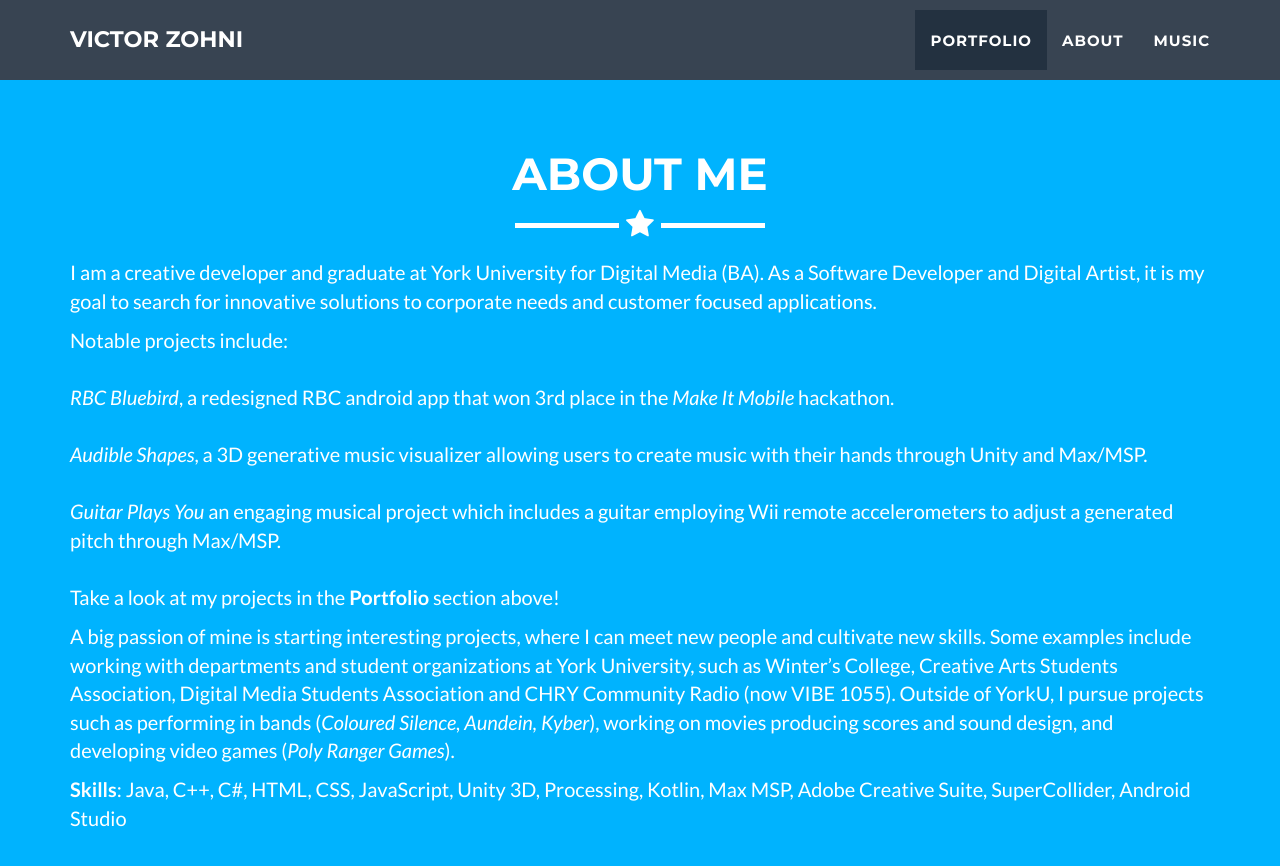
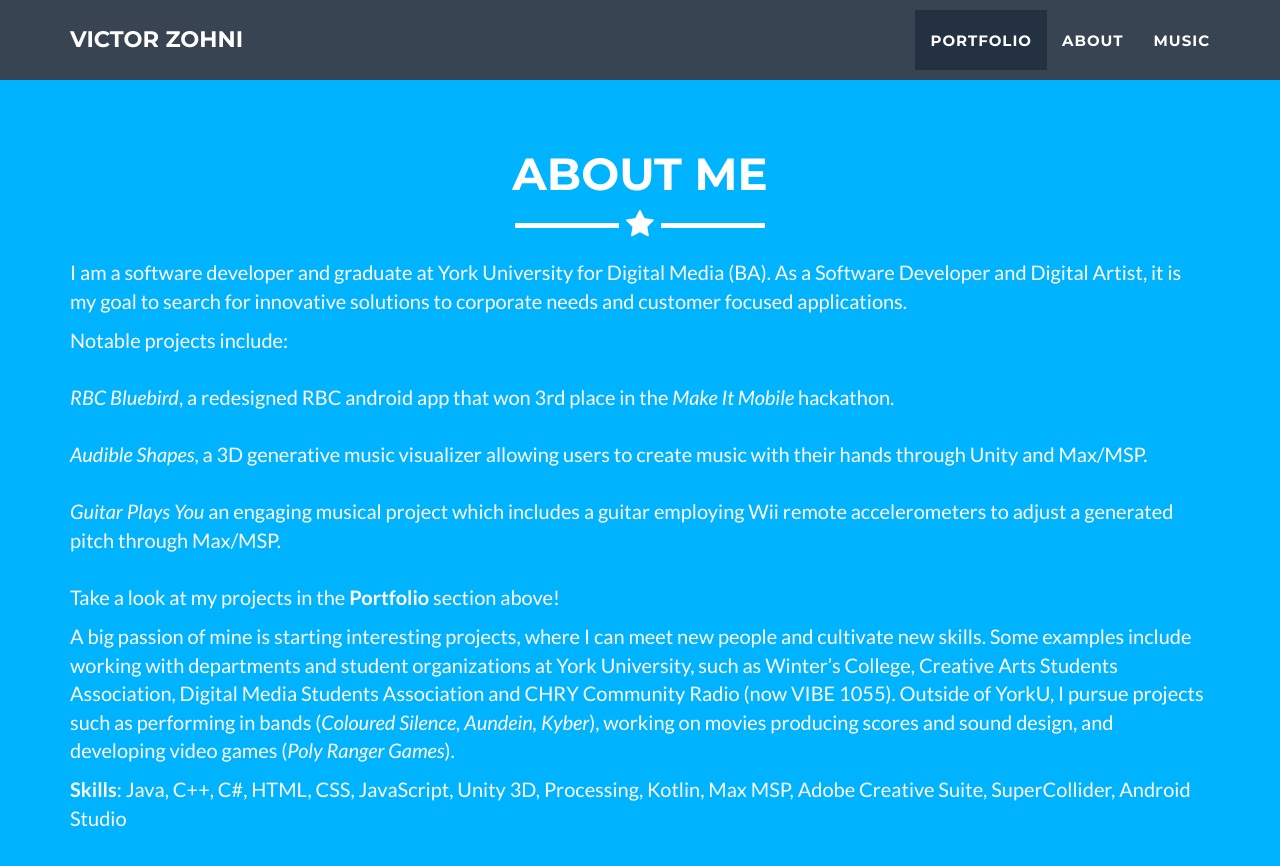
Before and after one commit to vzohni/website3, a Jekyll site: the page built from index.html, in a window 1280 px wide and 900 px high, scrolled down 1905 px. Shown: the top 866 px of the window. Built offline with Jekyll 4.4.1, drawn with Linux system fonts in a browser that asks for light colours; some of the changed text lies outside the part shown.

Commit message:
Change creative developer title to sotware developer

```diff
--- a/_config.yml
+++ b/_config.yml
@@ -2,9 +2,9 @@
 title: Victor Zohni
 email: victorzohni@gmail.com
 url: https://example.github.io
-description: "A website for programmer Victor Zohni!"
+description: "A website for software developer Victor Zohni!"
 keywords: "Hip, Fresh, Cool, Art, Tech"
-skills: "Creative Developer"
+skills: "Software Developer"
 meta_author: Zohni Victor
 baseurl: ""
 
@@ -33,8 +33,6 @@
 
 # Social networks usernames (many more available: google-plus, flickr, dribbble, pinterest, instagram, tumblr, linkedin, etc.)
 social:
-  - title: linkedin
-    url: https://www.linkedin.com/in/victor-zohni-b443a1a8/
   - title: github
     url: https://github.com/vzohni
 
--- a/_includes/about.html
+++ b/_includes/about.html
@@ -10,7 +10,7 @@
                 <!--  <div class="col-lg-4 col-lg-offset-2">     -->
 
               <div class="col-lg-16">
-         <p>I am a creative developer and graduate at York University for Digital Media (BA). As a Software Developer and Digital Artist, it is my goal to search for innovative solutions to corporate needs and customer focused applications.</p>
+         <p>I am a software developer and graduate at York University for Digital Media (BA). As a Software Developer and Digital Artist, it is my goal to search for innovative solutions to corporate needs and customer focused applications.</p>
 
         <p>Notable projects include: <br/> <br/>
 
```
